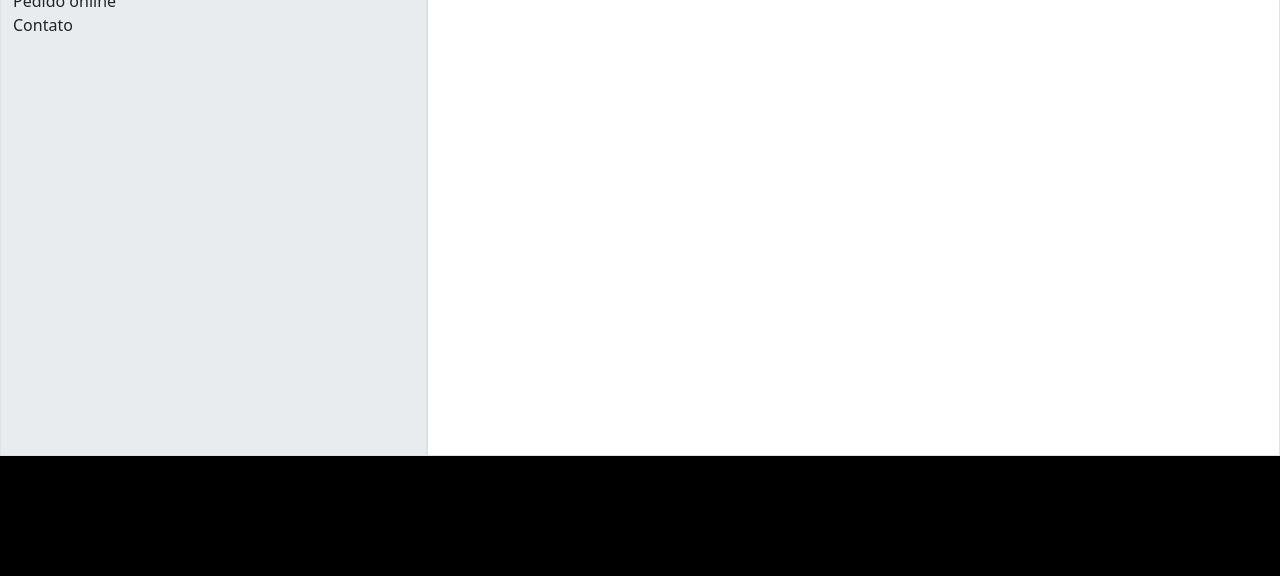
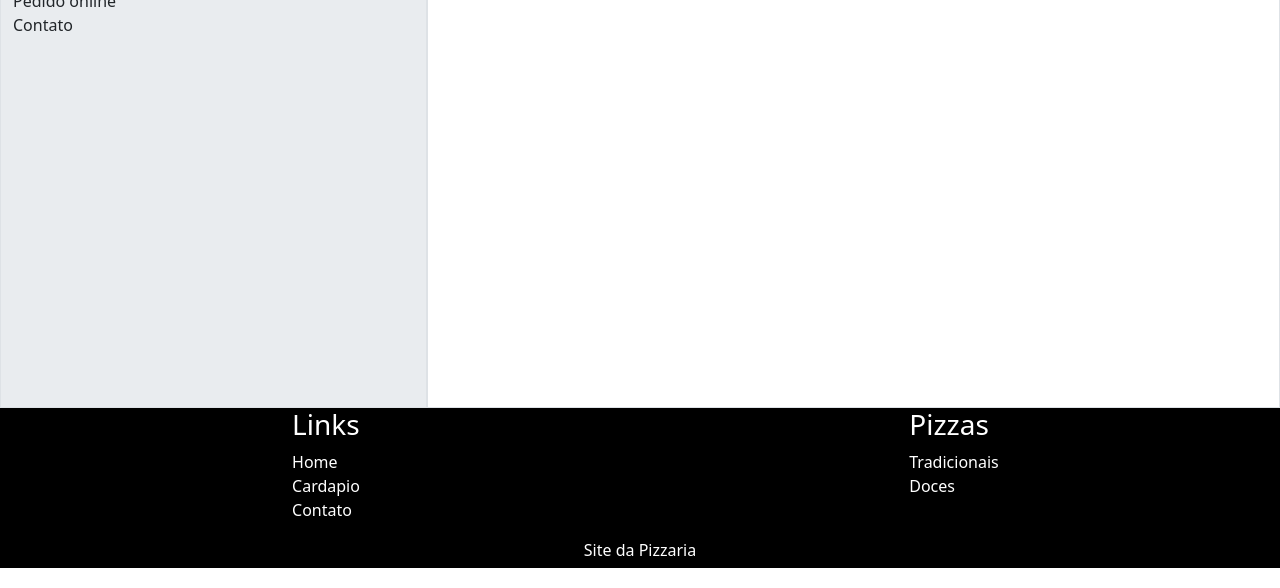
Before and after one commit to GVilellaB/SENAC, a plain HTML site: page Bootstrap/Atv6/HTML/Index.html in a window 1280 px wide. Shown: the part 212-800 px from the top of the page. Drawn offline with nearby package versions, Linux system fonts and the light colour scheme.

Commit message:
Update - pizzaria(Atv6)

```diff
--- a/Bootstrap/Atv6/CSS/Style.css
+++ b/Bootstrap/Atv6/CSS/Style.css
@@ -9,26 +9,41 @@ header{
     background-color: brown;
     height: 10vh;
 }
+
 #titlenav{
     color: white;
     margin-left: 50px;
 }
+
 #navlist{
     color: white;
 }
-li{
+
+.navli{
     margin-right: 25px;
 }
 
 #mainpagecontent{
-    height: 73.5vh;
+    height: 67.5vh;
 }
 
 footer{
-    height: 15vh;
+    height: 20vh;
 }
 
 ul{
    padding: 0;
    list-style: none;
 }
+
+h3{
+    color: white;
+}
+#footerlink1, #footerlink2{
+    justify-content: center;
+}
+#footerfooter{
+    display: flex;
+    justify-content: center;
+    color: white;
+}
--- a/Bootstrap/Atv6/HTML/Index.html
+++ b/Bootstrap/Atv6/HTML/Index.html
@@ -18,11 +18,11 @@
                     <h1 id="titlenav">Pizzaria</h1>
                 </div>
                 <div class="col-4 d-flex align-items-center">
-                        <ul id="navlist" class="d-flex">
-                            <li>Home</li>
-                            <li>Cardapio</li>
-                            <li>Contato</li>
-                        </ul>
+                    <ul id="navlist" class="d-flex">
+                        <li class="navli">Home</li>
+                        <li class="navli">Cardapio</li>
+                        <li class="navli">Contato</li>
+                    </ul>
                 </div>
             </header>
         </div>
@@ -53,8 +53,27 @@
             </div>
         </div>
         <div class="row bg-white">
-            <footer class="bg-black">
-
+            <footer class="bg-black text-white">
+                <div class="d-flex">
+                    <div id="footerlink1" class="col-6 d-flex justify-content-around">
+                        <ul>
+                            <li class="h3">Links</li>
+                            <li>Home</li>
+                            <li>Cardapio</li>
+                            <li>Contato</li>
+                        </ul>
+                    </div>
+                    <div id="footerlink2" class="col-6 d-flex justify-content-around">
+                        <ul>
+                            <li class="h3">Pizzas</li>
+                            <li>Tradicionais</li>
+                            <li>Doces</li>
+                        </ul>
+                    </div>
+                </div>
+                <div>
+                    <main id="footerfooter">Site da Pizzaria</main>
+                </div>
             </footer>
         </div>
     </div>
```
